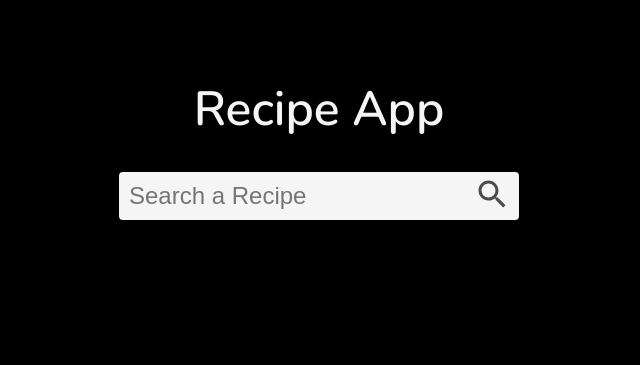
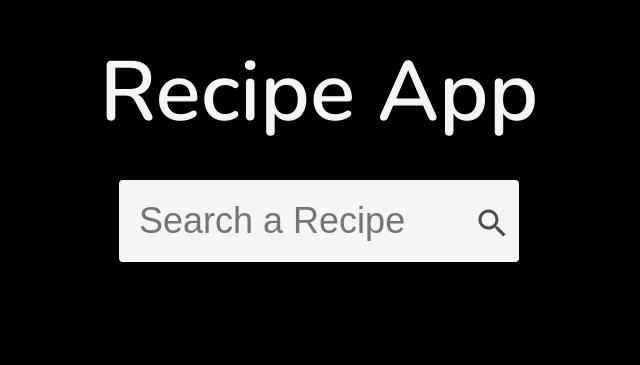
Before and after one commit to dcc5235/API_Demo1, a plain HTML site: page index.html in a window 1280 px wide. Shown: the part 202-567 px from the top of the page, without its empty margins (321-961 px from the left). Drawn offline with nearby package versions, Linux system fonts and the light colour scheme.

Commit message:
add additional style to font

```diff
--- a/style.css
+++ b/style.css
@@ -121,3 +121,16 @@ form ion-icon {
   letter-spacing: 0.05rem;
   line-height: 2rem;
 }
+
+.container.initial .brand {
+  font-size: 7rem;
+}
+
+.container.initial {
+  max-width: 800px;
+}
+
+.container.initial form input {
+  padding: 20px;
+  font-size: 3rem;
+}
```
